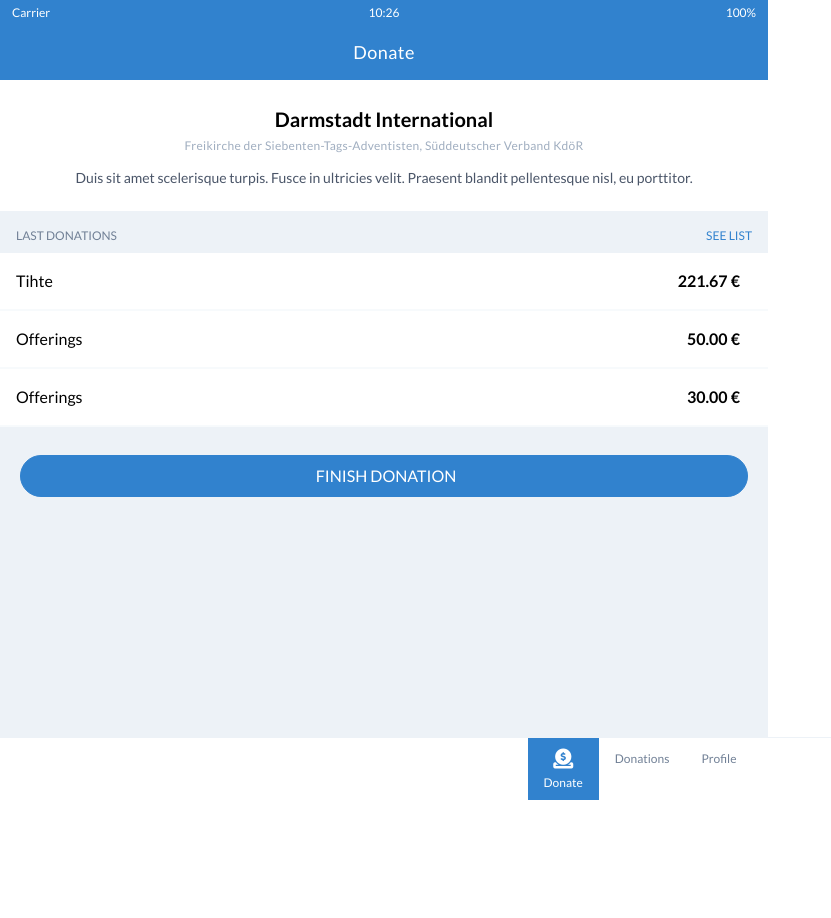
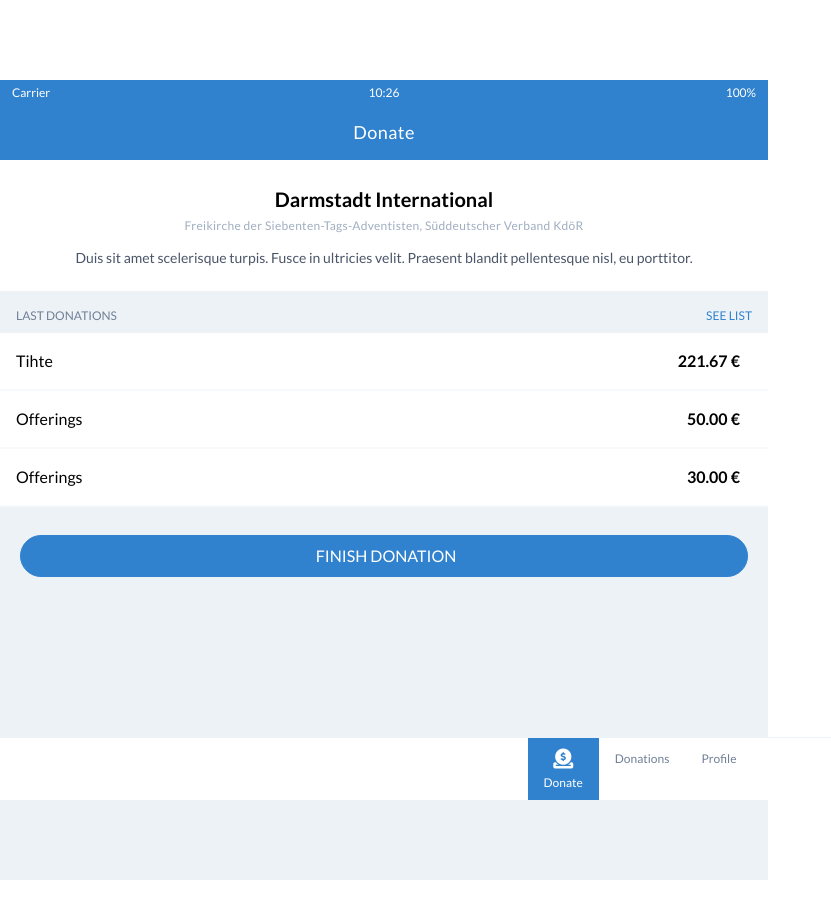
Before and after one commit to eduludi/givings, a React (Create React App) app: page /donate in a window 1280 px wide. Shown: the whole page, without its empty margins (0-831 px from the left). Before the commit the page ends 800 px from the top, so only its background shows below. Built offline with nearby package versions, Linux system fonts and the light colour scheme; some icons are missing.

Commit message:
Adds support for hideFooter in u/Screen

```diff
--- a/src/ui/Screen.js
+++ b/src/ui/Screen.js
@@ -5,21 +5,29 @@
 import NavHeader from './NavHeader'
 import NavFooter from './NavFooter'
 
-function Screen({ children, backTo, showBack, title }) {
+function Screen({ backTo, children, hideFooter, showBack, title }) {
   return (
-    <div className="bg-gray-200 flex flex-col  justify-between h-screen">
+    <div
+      className={`bg-gray-200 flex flex-col justify-between h-screen mt-20 ${
+        hideFooter ? '' : 'mb-10'
+      }`}
+    >
       <NavHeader title={title} backTo={backTo} showBack={showBack} />
       <div className="flex flex-col flex-grow justify-start overflow-y-auto">
         {children}
       </div>
-      <NavFooter items={innerPages.filter(({ inMenu }) => Boolean(inMenu))} />
+      {!hideFooter && (
+        <NavFooter items={innerPages.filter(({ inMenu }) => Boolean(inMenu))} />
+      )}
     </div>
   )
 }
 
 Screen.propTypes = {
+  backTo: PropTypes.string,
   children: PropTypes.node,
-  backTo: PropTypes.string,
   showBack: PropTypes.bool,
+  hideFooter: PropTypes.bool,
 }
+
 export default Screen
```
